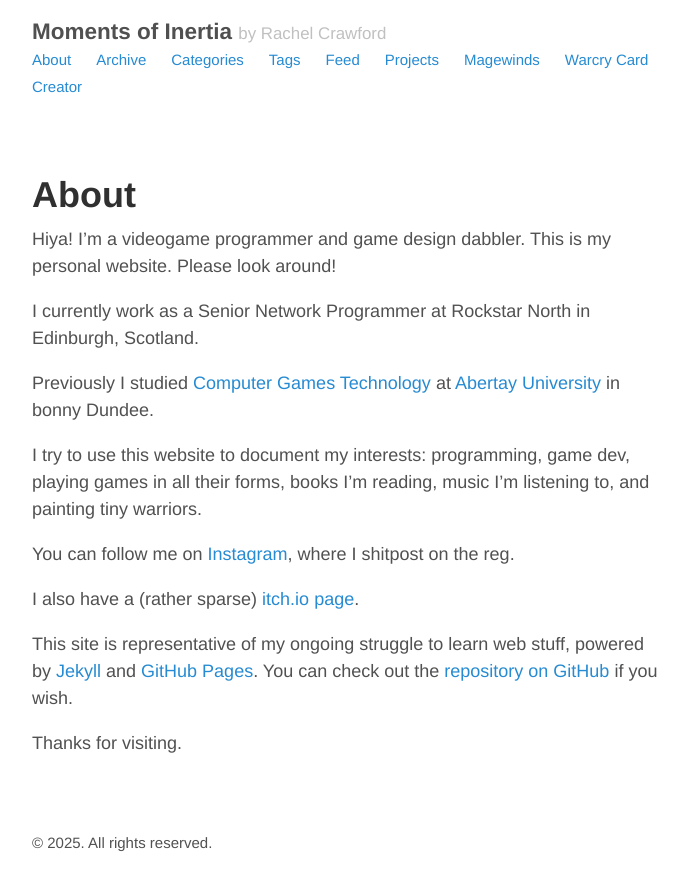
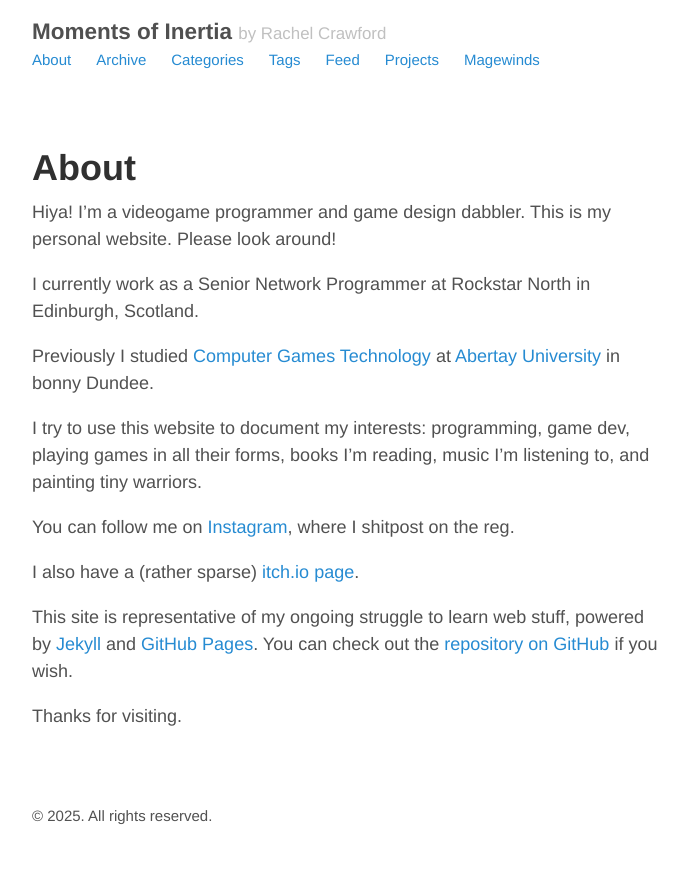
Before and after one commit to rachelnertia/rachelnertia.github.io, a Jekyll site: the page built from about.md, in a window 1280 px wide. Shown: the top 890 px of the page, without its empty margins (293-981 px from the left). Built offline with Jekyll 4.4.1, drawn with Linux system fonts in a browser that asks for light colours.

Commit message:
Update _config.yml
Remove Warcry Card Creator

```diff
--- a/_config.yml
+++ b/_config.yml
@@ -45,4 +45,3 @@ pages_list:
   Feed:                    '/atom.xml'
   Projects:                '/projects'
   Magewinds:               'https://www.magewinds.com/'
-  Warcry Card Creator:     'https://rachelnertia.github.io/warcry-card-creator'
```
